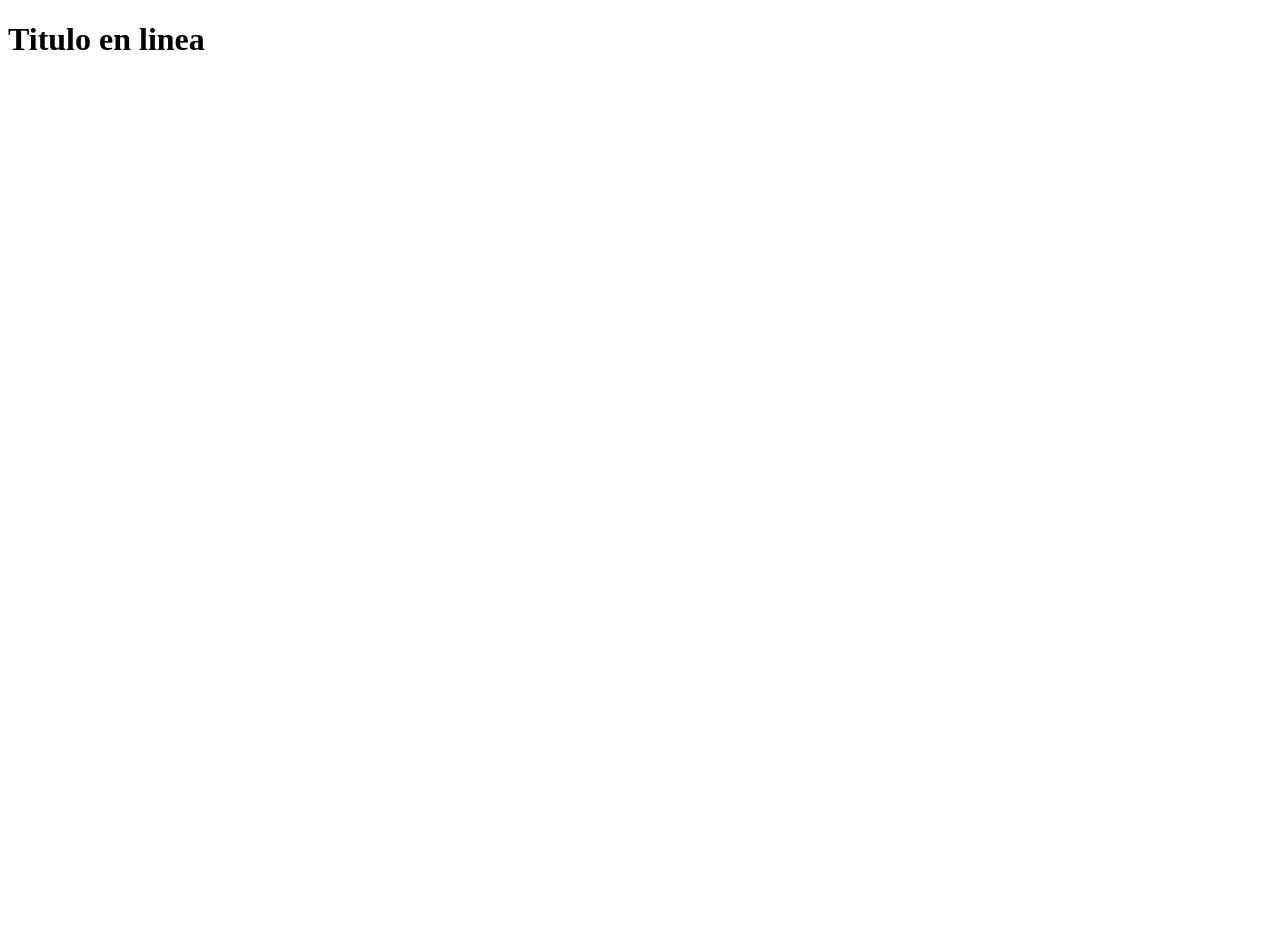
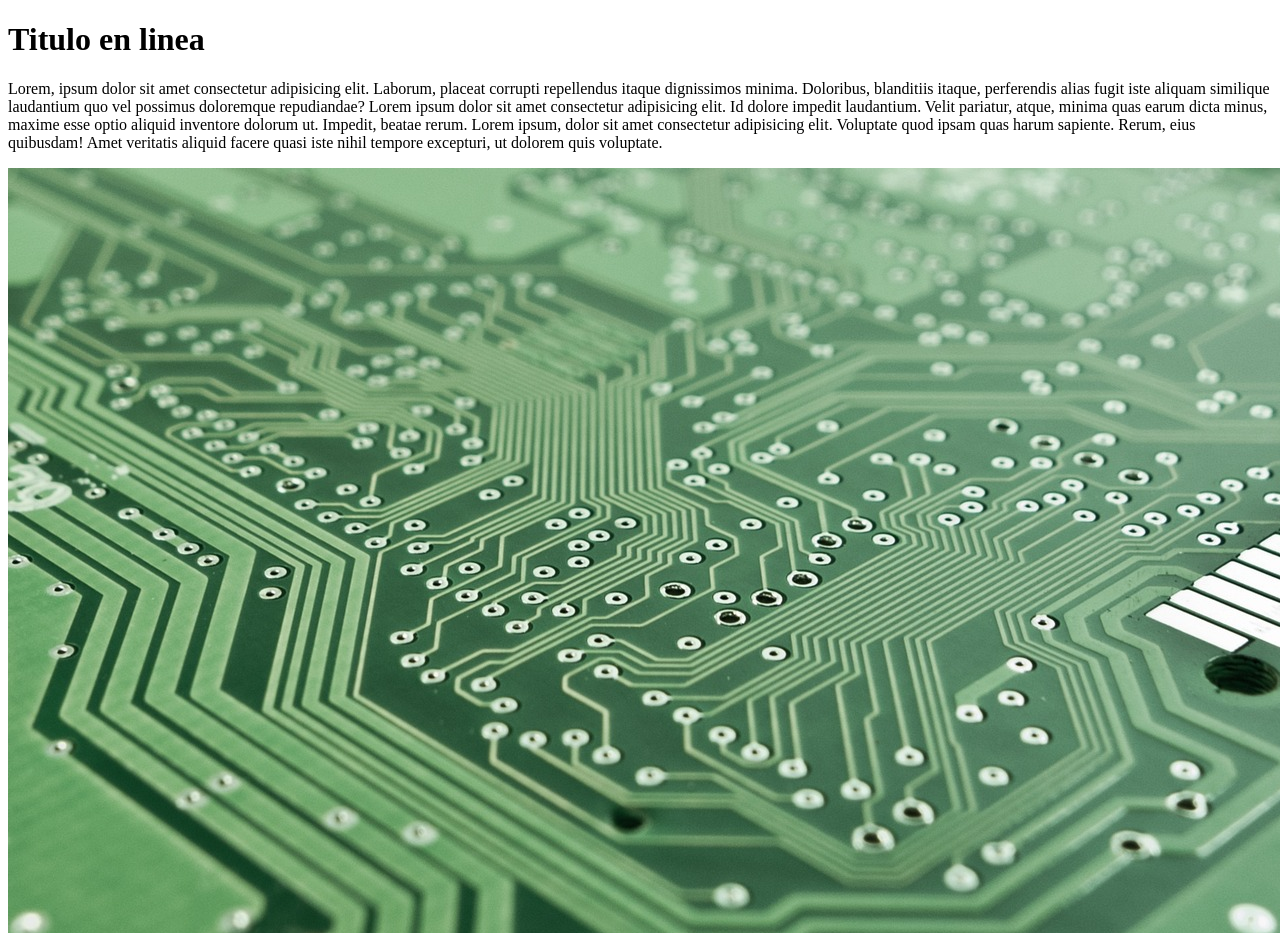
Before and after one commit to angel-ttc-222/laboratorio8, a plain HTML site: page index.html in a window 1280 px wide. Shown: the top 933 px of the page. Before the commit the page ends 800 px from the top, so only its background shows below. Drawn offline with Linux system fonts and the light colour scheme.

Commit message:
Parrafo e imagen

```diff
--- a/index.html
+++ b/index.html
@@ -7,7 +7,16 @@
 </head>
 <body>
     <h1>Titulo en linea</h1>
-
+    <p>Lorem, ipsum dolor sit amet consectetur adipisicing elit. Laborum, placeat corrupti repellendus itaque
+        dignissimos minima. Doloribus, blanditiis itaque, perferendis
+        alias fugit iste aliquam similique laudantium quo vel possimus doloremque repudiandae?  Lorem ipsum dolor
+        sit amet consectetur adipisicing elit. Id dolore impedit laudantium. Velit pariatur, atque, minima quas earum dicta
+        minus, maxime esse optio aliquid inventore dolorum ut. Impedit, beatae rerum.
+        Lorem ipsum, dolor sit amet consectetur adipisicing elit. Voluptate quod ipsam quas harum sapiente.
+        Rerum, eius quibusdam! Amet veritatis aliquid facere quasi iste nihil tempore excepturi,
+        ut dolorem quis voluptate.
+    </p>
+    <img src="imagen1.jpg" alt="imagen de prueba">
 
 </body>
 </html>
```
